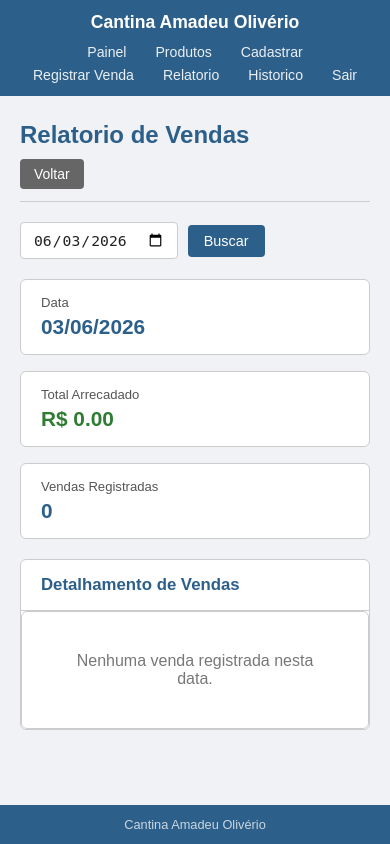
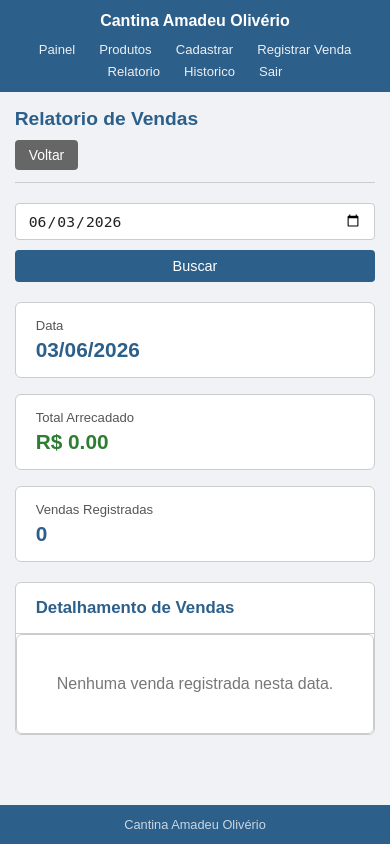
Before and after one commit to yuril06/PROJETO-PIM-ADS, a Flask app: page /relatorio in a window 390 px wide. Run offline with Flask 3, Linux system fonts and the light colour scheme; the visitor is signed in with stand-in values (Sample User, id 1); data comes from the database, SQL or seed files in the repository; data that the repository does not hold is empty.

Commit message:
Improve mobile responsive layout

```diff
--- a/static/style.css
+++ b/static/style.css
@@ -492,21 +492,94 @@ body {
 
 /* --- Responsivo --- */
 @media (max-width: 768px) {
+
+    /* navbar */
     .navbar {
         flex-direction: column;
         height: auto;
-        padding: 12px;
+        padding: 12px 16px;
         gap: 10px;
     }
 
-    .nav-links { flex-wrap: wrap; justify-content: center; }
-    .grade-produtos { grid-template-columns: 1fr; }
+    .nav-brand { font-size: 1rem; }
 
+    .nav-links {
+        flex-wrap: wrap;
+        justify-content: center;
+        gap: 4px;
+    }
+
+    .nav-links a {
+        font-size: 0.82rem;
+        padding: 6px 10px;
+    }
+
+    /* container */
+    .container { padding: 16px 12px; }
+
+    /* cabecalho */
     .cabecalho-pagina {
         flex-direction: column;
         align-items: flex-start;
         gap: 10px;
     }
 
+    .cabecalho-pagina h1 { font-size: 1.2rem; }
+
+    /* cards */
+    .grade-produtos { grid-template-columns: 1fr; }
+
+    /* tabelas — scroll horizontal */
+    .tabela-container { overflow-x: auto; }
+
+    .tabela th,
+    .tabela td {
+        padding: 8px 10px;
+        font-size: 0.82rem;
+        white-space: nowrap;
+    }
+
+    /* formularios */
+    .formulario-container {
+        padding: 16px;
+        margin: 0 0 20px;
+    }
+
+    .campo-formulario input,
+    .campo-formulario select {
+        font-size: 1rem;
+        padding: 10px 12px;
+    }
+
+    .btn-principal {
+        font-size: 1rem;
+        padding: 12px;
+    }
+
+    /* botoes de acao nas tabelas */
+    .btn-editar,
+    .btn-excluir {
+        padding: 6px 10px;
+        font-size: 0.8rem;
+    }
+
+    /* resumo relatorio */
     .resumo-relatorio { flex-direction: column; }
+
+    .resumo-item { min-width: unset; }
+
+    /* filtros */
+    .filtros-produto { flex-wrap: wrap; }
+
+    .btn-filtro {
+        font-size: 0.82rem;
+        padding: 6px 12px;
+    }
+
+    /* busca por data */
+    .form-busca-data { flex-wrap: wrap; }
+
+    .form-busca-data input[type="date"] { width: 100%; }
+
+    .btn-busca { width: 100%; }
 }
```
